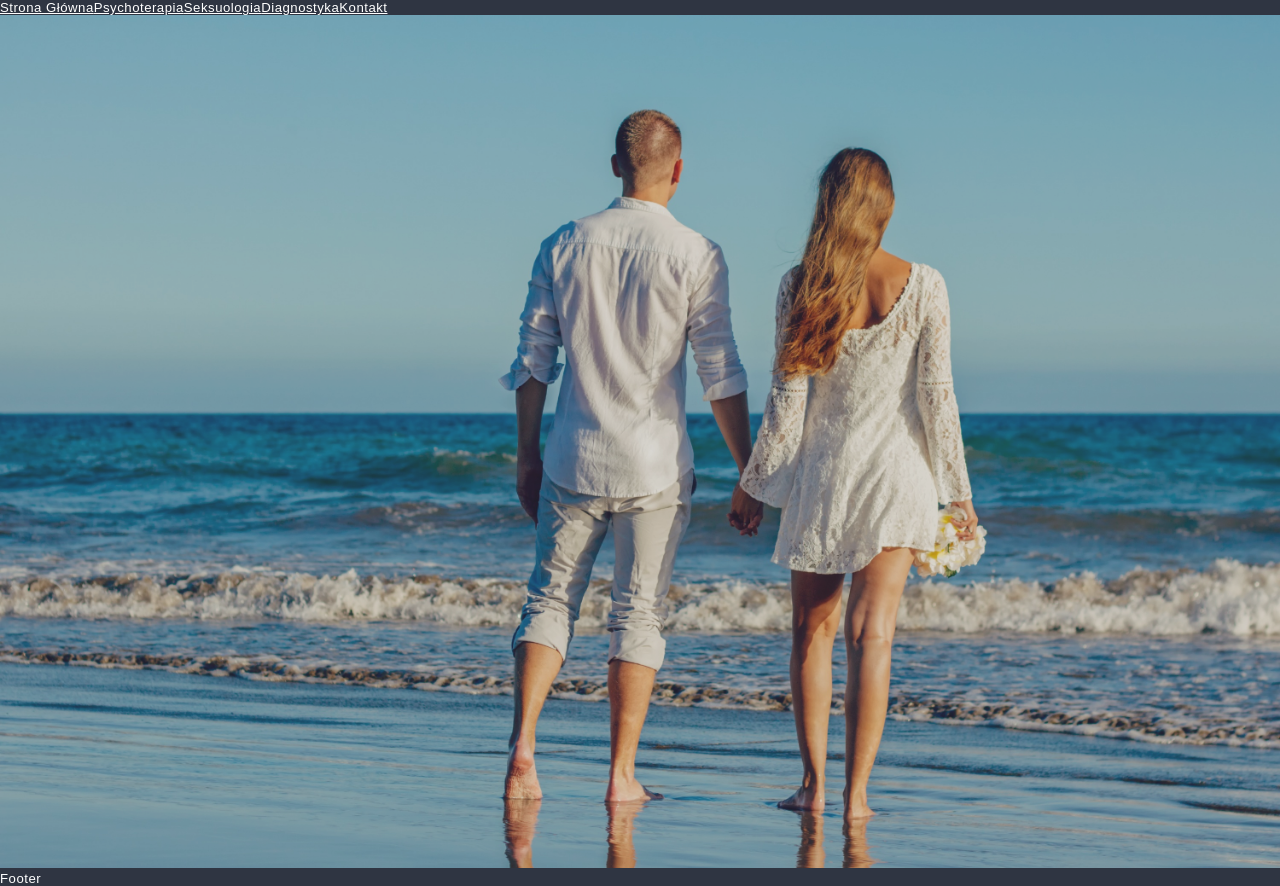
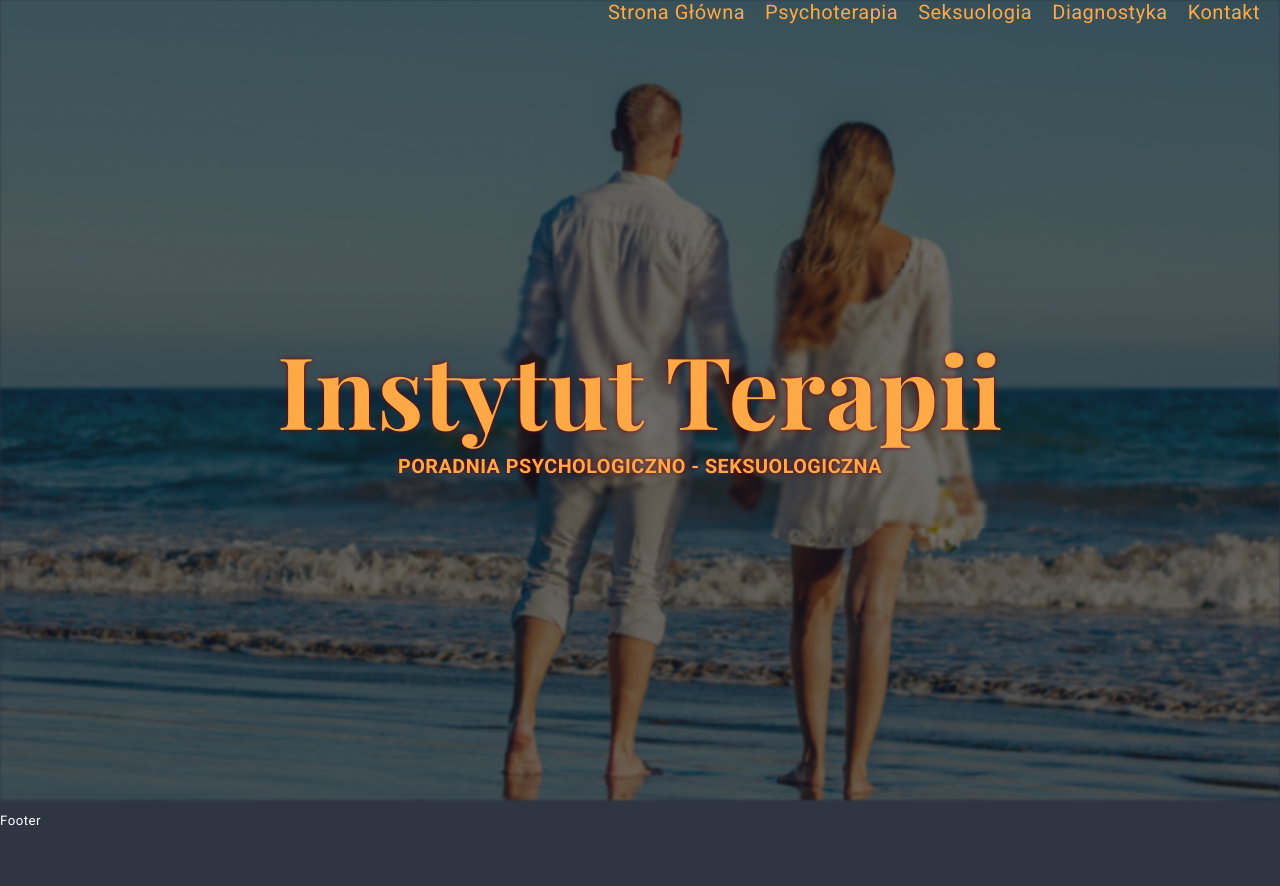
Before and after one commit to wrotewrong/instytut_tp, a React (Create React App) app in the folder client/: page / in a window 1280 px wide. After the commit the page ends 841 px from the top, so only its background shows below. Built offline with nearby package versions, Linux system fonts and the light colour scheme.

Commit message:
Add styles to home component

```diff
--- a/client/public/index.html
+++ b/client/public/index.html
@@ -8,6 +8,12 @@
     <meta
       name="description"
       content="Web site created using create-react-app"
+    />
+    <link rel="preconnect" href="https://fonts.googleapis.com" />
+    <link rel="preconnect" href="https://fonts.gstatic.com" crossorigin />
+    <link
+      href="https://fonts.googleapis.com/css2?family=Playfair+Display:wght@400;700&family=Roboto:wght@400;700&display=swap"
+      rel="stylesheet"
     />
     <link rel="apple-touch-icon" href="%PUBLIC_URL%/logo192.png" />
     <!--
--- a/client/src/components/layout/Footer/footer.js
+++ b/client/src/components/layout/Footer/footer.js
@@ -1,3 +1,7 @@
 export function Footer() {
-  return <div>Footer</div>;
+  return (
+    <div>
+      <p>Footer</p>
+    </div>
+  );
 }
--- a/client/src/components/layout/NavBar/navBar.js
+++ b/client/src/components/layout/NavBar/navBar.js
@@ -1,24 +1,25 @@
 import { NavLink } from 'react-router-dom';
 import Nav from 'react-bootstrap/Nav';
 import Navbar from 'react-bootstrap/Navbar';
+import styles from './navBar.module.scss';
 
 export function NavBar() {
   return (
-    <Navbar>
-      <Nav className='me-auto position-absolute end-0'>
-        <Nav.Link as={NavLink} to='/'>
+    <Navbar className={styles.bar}>
+      <Nav className={styles.nav}>
+        <Nav.Link className={styles.link} as={NavLink} to='/'>
           Strona Główna
         </Nav.Link>
-        <Nav.Link as={NavLink} to='/psychotherapy'>
+        <Nav.Link className={styles.link} as={NavLink} to='/psychotherapy'>
           Psychoterapia
         </Nav.Link>
-        <Nav.Link as={NavLink} to='/sexology'>
+        <Nav.Link className={styles.link} as={NavLink} to='/sexology'>
           Seksuologia
         </Nav.Link>
-        <Nav.Link as={NavLink} to='/diagnostics'>
+        <Nav.Link className={styles.link} as={NavLink} to='/diagnostics'>
           Diagnostyka
         </Nav.Link>
-        <Nav.Link as={NavLink} to='/contact'>
+        <Nav.Link className={styles.link} as={NavLink} to='/contact'>
           Kontakt
         </Nav.Link>
       </Nav>
--- /dev/null
+++ b/client/src/components/layout/NavBar/navBar.module.scss
@@ -0,0 +1,19 @@
+@import '../../../styles/settings.scss';
+
+.bar {
+  position: fixed;
+  width: 100%;
+  z-index: 1;
+}
+
+.nav {
+  position: absolute;
+  right: 0;
+}
+
+.link {
+  text-decoration: none;
+  margin: 10px 20px 0 0;
+  font-size: 20px;
+  color: $color-details;
+}
--- a/client/src/components/pages/Home/home.js
+++ b/client/src/components/pages/Home/home.js
@@ -1,7 +1,17 @@
+import styles from './home.module.scss';
+
 export function Home() {
   return (
     <div>
-      <img src='splash.jpg' alt='' />
+      <div className={styles.splashContainer}>
+        <div className={styles.titleWrapper}>
+          <h1 className={styles.title}>Instytut Terapii</h1>
+          <h2 className={styles.subTitle}>
+            Poradnia psychologiczno - seksuologiczna
+          </h2>
+        </div>
+        <img className={styles.splash} src='splash.jpg' alt='' />
+      </div>
     </div>
   );
 }
--- /dev/null
+++ b/client/src/components/pages/Home/home.module.scss
@@ -0,0 +1,55 @@
+@import '../../../styles/settings.scss';
+
+.splash {
+  height: 100%;
+  width: 100%;
+  object-fit: cover;
+  object-position: left 20%;
+  filter: contrast(80%) brightness(50%) blur(1px);
+}
+
+.splashContainer {
+  height: 100vh;
+}
+
+.titleWrapper {
+  @include center;
+  padding: 50px;
+  text-align: center;
+  width: 75%;
+  backdrop-filter: blur(2px);
+  border-radius: 200px;
+}
+
+.title {
+  font-size: 100px;
+}
+
+.subTitle {
+  text-transform: uppercase;
+}
+
+@media (max-width: 1000px) {
+  .splash {
+    object-position: 70% top;
+  }
+
+  .subTitle {
+    margin-top: 15px;
+  }
+}
+
+@media (max-width: 650px) {
+  .splash {
+    object-position: 60% top;
+  }
+
+  .titleWrapper {
+    padding: 20px;
+    width: 100%;
+  }
+
+  .title {
+    font-size: 80px;
+  }
+}
--- a/client/src/styles/global.scss
+++ b/client/src/styles/global.scss
@@ -4,6 +4,10 @@
 *::before,
 *::after {
   box-sizing: border-box;
+}
+
+html {
+  overflow-y: scroll;
 }
 
 body {
@@ -16,13 +20,19 @@ body {
   letter-spacing: 0.5px;
 }
 
+h1,
+h2 {
+  text-shadow: 0 0 5px maroon;
+  margin: 0;
+  color: $color-details;
+}
+
+h1 {
+  font-family: $font-header;
+}
+
 a {
   color: $color-light;
-}
-
-img {
-  width: 100%;
-  filter: contrast(80%);
 }
 
 // :global(.container) {
--- a/client/src/styles/settings.scss
+++ b/client/src/styles/settings.scss
@@ -1,11 +1,22 @@
 $color-light: #fff;
 $color-gray: #aaa;
 $color-dark: #2f3542;
+// $color-details: #ffa946;
+$color-details: #ffa946;
 $color-success: #26de81;
 $color-warning: #e1644e;
 
-$font-text: 'Poppins', sans-serif;
+$font-text: 'Roboto', sans-serif;
+$font-header: 'Playfair Display', serif;
 
 $radius: 5px;
 $base-size: 12px;
 $transition: all 0.5s;
+
+@mixin center {
+  position: absolute;
+  top: 50%;
+  left: 50%;
+  transform: translate(-50%, -50%);
+  z-index: 1;
+}
```
